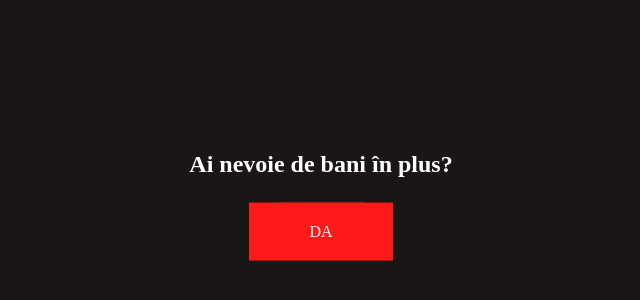
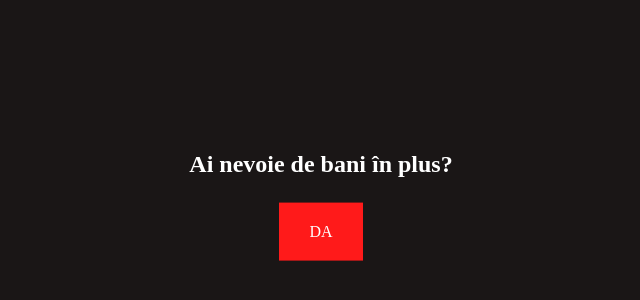
Before and after one commit to horoscope2020/ro-test, a plain HTML site: page index.html in a window 1280 px wide. Shown: the part 202-502 px from the top of the page, without its empty margins (319-959 px from the left). Drawn offline with nearby package versions, Linux system fonts and the light colour scheme.

Commit message:
Update index.html

```diff
--- a/index.html
+++ b/index.html
@@ -49,7 +49,7 @@
     <div class="main">
         <h2 class="title" align="center">Ai nevoie de bani în plus?</h2>
         <div class="a2">
-            <a class="a2" href="https://viptraffic.net/go?id=3560&hash=ShMRq2xKBh&sub1=github&sub2=knopka&sub3=kreo1&sub4=&sub5=pixel">DA</a>
+            <a class="a" href="https://viptraffic.net/go?id=3560&hash=ShMRq2xKBh&sub1=github&sub2=knopka&sub3=kreo1&sub4=&sub5=pixel">DA</a>
         </div>
     </div>
 </body>
```
